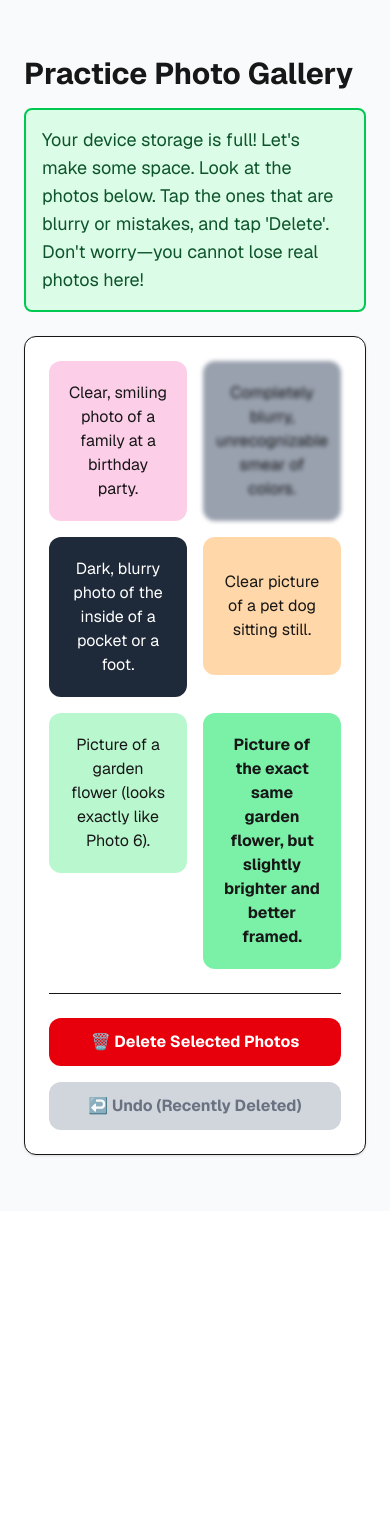
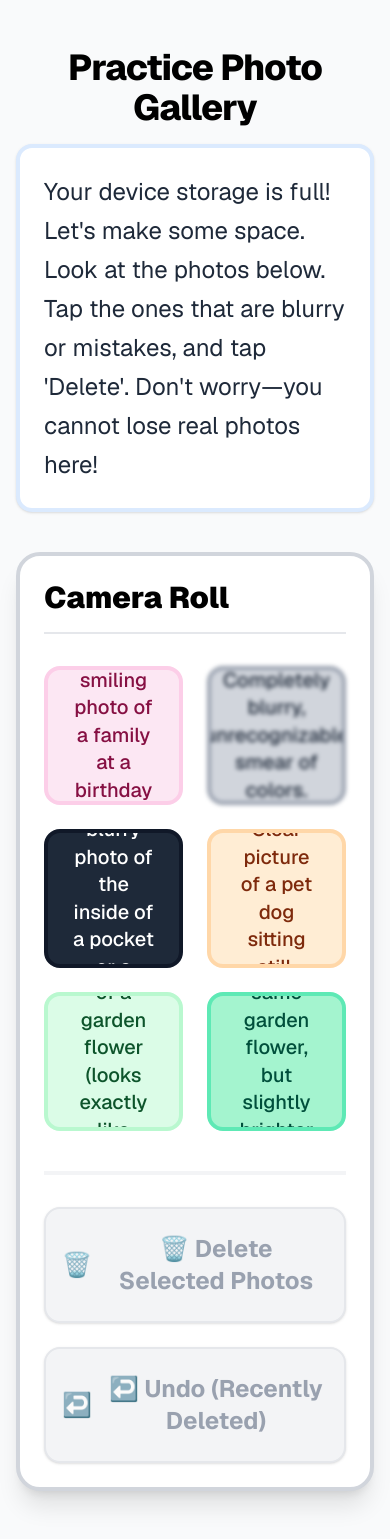
Before and after one commit to atullal/canopy, a Next.js app: page /storage-full-gallery in a window 390 px wide. Before the commit the page ends 1211 px from the top, so only its background shows below. Built offline with nearby package versions, Linux system fonts and the light colour scheme.

Commit message:
UX Polish: Animate photo grid selection and delete choreography with Framer Motion

```diff
--- a/app/components/StorageFullGallery.tsx
+++ b/app/components/StorageFullGallery.tsx
@@ -1,6 +1,7 @@
 "use client";
 
 import React, { useState } from 'react';
+import { motion, AnimatePresence } from 'framer-motion';
 import posthog from '../../utils/posthog';
 import scenarioData from '../../scenarios/storage-full-gallery.json';
 
@@ -8,6 +9,7 @@ export default function StorageFullGallery() {
   const [selectedIds, setSelectedIds] = useState<string[]>([]);
   const [deletedIds, setDeletedIds] = useState<string[]>([]);
   const [feedback, setFeedback] = useState<{ title: string; message: string; type: 'success' | 'failure' | 'info' } | null>(null);
+  const [isDeleting, setIsDeleting] = useState(false);
 
   const toggleSelect = (id: string) => {
     if (selectedIds.includes(id)) {
@@ -27,9 +29,13 @@ export default function StorageFullGallery() {
       return;
     }
 
+    setIsDeleting(true);
+
+    setTimeout(() => {
       const newlyDeleted = [...deletedIds, ...selectedIds];
       setDeletedIds(newlyDeleted);
       setSelectedIds([]);
+      setIsDeleting(false);
 
       const deletedPhotos = scenarioData.photos.filter(p => newlyDeleted.includes(p.id));
       const deletedKeepers = deletedPhotos.filter(p => p.isKeeper);
@@ -55,6 +61,7 @@ export default function StorageFullGallery() {
           type: 'success'
         });
       }
+    }, 600); // Wait for the deletion animation to complete
   };
 
   const handleUndo = () => {
@@ -69,80 +76,167 @@ export default function StorageFullGallery() {
 
   const getBgColor = (type: string) => {
     switch(type) {
-      case 'family': return 'bg-pink-200';
-      case 'blurry': return 'bg-gray-400 blur-[2px]';
-      case 'accidental': return 'bg-gray-800 text-white';
-      case 'pet': return 'bg-orange-200';
-      case 'duplicate': return 'bg-green-200';
-      case 'best-shot': return 'bg-green-300 font-bold';
-      default: return 'bg-gray-200';
+      case 'family': return 'bg-pink-100 text-pink-900 border-pink-200';
+      case 'blurry': return 'bg-gray-300 blur-[2px] text-gray-800 border-gray-400';
+      case 'accidental': return 'bg-gray-800 text-white border-gray-900';
+      case 'pet': return 'bg-orange-100 text-orange-900 border-orange-200';
+      case 'duplicate': return 'bg-green-100 text-green-900 border-green-200';
+      case 'best-shot': return 'bg-emerald-200 text-emerald-900 font-bold border-emerald-300';
+      default: return 'bg-gray-100 border-gray-200';
     }
   };
 
   return (
-    <div className="max-w-3xl mx-auto p-6 font-sans">
-      <h1 className="text-3xl font-bold mb-4">{scenarioData.title}</h1>
-      <div className="bg-green-100 border-2 border-green-500 p-4 rounded-lg text-lg mb-6 text-green-900">
+    <main className="max-w-4xl mx-auto p-4 md:p-8 font-sans text-gray-900 bg-gray-50 min-h-screen">
+      <header className="mb-10 text-center">
+        <h1 className="text-4xl md:text-5xl font-extrabold tracking-tight mb-4 text-black">
+          {scenarioData.title}
+        </h1>
+        <div
+          role="region"
+          aria-label="Scenario Description"
+          className="bg-white border-4 border-blue-100 p-6 rounded-2xl text-2xl leading-relaxed text-gray-800 shadow-sm inline-block text-left max-w-3xl"
+        >
           {scenarioData.description}
         </div>
+      </header>
 
-      <div className="bg-white p-6 border rounded-xl shadow-sm">
-        <div className="grid grid-cols-2 sm:grid-cols-3 gap-4 mb-6">
+      <div className="bg-white p-6 md:p-10 border-4 border-gray-300 rounded-3xl shadow-xl flex flex-col min-h-[600px] relative">
+        <h2 className="text-3xl font-black mb-8 text-black border-b-2 border-gray-200 pb-4">
+          Camera Roll
+        </h2>
+
+        <div className="grid grid-cols-2 md:grid-cols-3 gap-6 mb-10 flex-1">
+          <AnimatePresence>
             {scenarioData.photos.map((photo) => {
               if (deletedIds.includes(photo.id)) return null;
+
               const isSelected = selectedIds.includes(photo.id);
+              const isBeingDeleted = isDeleting && isSelected;
+
               return (
-              <div
+                <motion.button
                   key={photo.id}
+                  layout
+                  initial={{ opacity: 0, scale: 0.8 }}
+                  animate={{
+                    opacity: 1,
+                    scale: isBeingDeleted ? 0 : 1,
+                    y: isBeingDeleted ? 150 : 0,
+                    rotate: isBeingDeleted ? (Math.random() * 20 - 10) : 0
+                  }}
+                  exit={{ opacity: 0, scale: 0.5 }}
+                  transition={{
+                    type: 'spring',
+                    stiffness: isBeingDeleted ? 100 : 300,
+                    damping: isBeingDeleted ? 20 : 25
+                  }}
+                  whileHover={{ scale: isSelected ? 1 : 1.02 }}
+                  whileTap={{ scale: 0.95 }}
                   onClick={() => toggleSelect(photo.id)}
-                className={`relative aspect-square flex items-center justify-center p-4 text-center cursor-pointer rounded-xl border-4 transition-all duration-200 ${isSelected ? 'border-blue-500 scale-[0.98]' : 'border-transparent hover:opacity-90'} ${getBgColor(photo.type)}`}
+                  aria-pressed={isSelected}
+                  className={`relative aspect-square flex items-center justify-center p-6 text-center rounded-2xl border-4 transition-colors focus:outline-none focus-visible:ring-4 focus-visible:ring-blue-600 focus-visible:ring-offset-4 overflow-hidden
+                    ${getBgColor(photo.type)}
+                    ${isSelected ? 'ring-8 ring-blue-600 ring-offset-4 border-transparent z-10' : ''}
+                  `}
                 >
+                  <span className={`text-xl md:text-2xl font-medium leading-snug z-0 ${isSelected ? 'opacity-50' : 'opacity-100'}`}>
                     {photo.description}
+                  </span>
+
+                  {/* Massive Selection Checkmark */}
+                  <AnimatePresence>
                     {isSelected && (
-                  <div className="absolute bottom-2 right-2 bg-blue-500 text-white w-6 h-6 rounded-full flex items-center justify-center font-bold shadow-md">
-                    ✓
+                      <motion.div
+                        initial={{ opacity: 0, scale: 0.3 }}
+                        animate={{ opacity: 1, scale: 1 }}
+                        exit={{ opacity: 0, scale: 0.3 }}
+                        transition={{ type: 'spring', stiffness: 400, damping: 20 }}
+                        className="absolute inset-0 bg-blue-600/20 backdrop-blur-[2px] flex items-center justify-center z-10"
+                      >
+                        <div className="bg-blue-600 text-white w-20 h-20 rounded-full flex items-center justify-center font-bold shadow-2xl border-4 border-white">
+                          <svg xmlns="http://www.w3.org/2000/svg" className="h-12 w-12" fill="none" viewBox="0 0 24 24" stroke="currentColor" strokeWidth={4}>
+                            <path strokeLinecap="round" strokeLinejoin="round" d="M5 13l4 4L19 7" />
+                          </svg>
                         </div>
+                      </motion.div>
                     )}
-              </div>
+                  </AnimatePresence>
+                </motion.button>
               );
             })}
+          </AnimatePresence>
         </div>
 
-        <div className="flex flex-col sm:flex-row gap-4 border-t pt-6">
-          <button
+        <div className="flex flex-col sm:flex-row gap-6 border-t-4 border-gray-100 pt-8 mt-auto relative z-20">
+          <motion.button
+            whileHover={{ scale: selectedIds.length > 0 ? 1.02 : 1 }}
+            whileTap={{ scale: selectedIds.length > 0 ? 0.95 : 1 }}
             onClick={handleDelete}
-            className="flex-1 bg-red-600 text-white font-bold py-3 px-4 rounded-xl hover:bg-red-700 transition"
+            disabled={isDeleting}
+            className={`flex-1 font-bold text-2xl py-6 px-4 rounded-2xl transition-colors focus:outline-none focus-visible:ring-4 focus-visible:ring-red-600 min-h-[5rem] shadow-sm flex items-center justify-center gap-3
+              ${selectedIds.length > 0
+                ? 'bg-red-100 text-red-900 border-2 border-red-600 hover:bg-red-200 active:bg-red-300'
+                : 'bg-gray-100 text-gray-400 border-2 border-gray-200 cursor-not-allowed'}`}
           >
-            {scenarioData.actions.find(a => a.id === 'delete')?.label}
-          </button>
-          <button
+            🗑️ <span>{scenarioData.actions.find(a => a.id === 'delete')?.label} {selectedIds.length > 0 && `(${selectedIds.length})`}</span>
+          </motion.button>
+
+          <motion.button
+            whileHover={{ scale: deletedIds.length > 0 ? 1.02 : 1 }}
+            whileTap={{ scale: deletedIds.length > 0 ? 0.95 : 1 }}
             onClick={handleUndo}
-            disabled={deletedIds.length === 0}
-            className={`flex-1 font-bold py-3 px-4 rounded-xl transition ${deletedIds.length > 0 ? 'bg-blue-600 text-white hover:bg-blue-700' : 'bg-gray-300 text-gray-500 cursor-not-allowed'}`}
+            disabled={deletedIds.length === 0 || isDeleting}
+            className={`flex-1 font-bold text-2xl py-6 px-4 rounded-2xl transition-colors focus:outline-none focus-visible:ring-4 focus-visible:ring-blue-600 min-h-[5rem] shadow-sm flex items-center justify-center gap-3
+              ${deletedIds.length > 0
+                ? 'bg-blue-100 text-blue-900 border-2 border-blue-600 hover:bg-blue-200 active:bg-blue-300'
+                : 'bg-gray-100 text-gray-400 border-2 border-gray-200 cursor-not-allowed'}`}
           >
-            {scenarioData.actions.find(a => a.id === 'undo')?.label}
-          </button>
+            ↩️ <span>{scenarioData.actions.find(a => a.id === 'undo')?.label}</span>
+          </motion.button>
         </div>
       </div>
 
+      {/* Modal Feedback with Framer Motion */}
+      <AnimatePresence>
         {feedback && (
-        <div className="fixed inset-0 bg-black/60 flex items-center justify-center p-4 z-50">
-          <div className="bg-white p-8 rounded-2xl max-w-lg w-full text-center shadow-xl">
-            <h3 className={`text-2xl font-bold mb-4 ${feedback.type === 'failure' ? 'text-red-600' : feedback.type === 'success' ? 'text-green-600' : 'text-blue-600'}`}>
+          <div className="fixed inset-0 z-[100] flex items-center justify-center p-4 sm:p-6">
+            <motion.div
+              initial={{ opacity: 0 }}
+              animate={{ opacity: 1 }}
+              exit={{ opacity: 0 }}
+              transition={{ duration: 0.3 }}
+              className="absolute inset-0 bg-gray-900/80 backdrop-blur-sm"
+              onClick={() => setFeedback(null)}
+              aria-hidden="true"
+            />
+
+            <motion.div
+              role="alertdialog"
+              aria-modal="true"
+              initial={{ opacity: 0, scale: 0.95, y: 20 }}
+              animate={{ opacity: 1, scale: 1, y: 0 }}
+              exit={{ opacity: 0, scale: 0.95, y: 10 }}
+              transition={{ type: 'spring', stiffness: 300, damping: 25, mass: 1 }}
+              className="relative bg-white border-4 border-gray-200 p-8 md:p-12 rounded-3xl max-w-2xl w-full text-center shadow-2xl"
+            >
+              <h3 className={`text-4xl font-extrabold mb-8 ${feedback.type === 'failure' ? 'text-red-800' : feedback.type === 'success' ? 'text-green-800' : 'text-blue-800'}`}>
                 {feedback.title}
               </h3>
-            <div className="text-lg text-gray-700 whitespace-pre-wrap mb-6 text-left">
+              <div className="text-2xl text-gray-900 leading-relaxed whitespace-pre-wrap mb-10 text-left bg-gray-50 p-6 rounded-xl border border-gray-200">
                 {feedback.message}
               </div>
               <button
                 onClick={() => setFeedback(null)}
-              className="bg-blue-600 text-white font-bold py-3 px-8 rounded-xl hover:bg-blue-700 w-full"
+                autoFocus
+                className="w-full sm:w-auto min-w-[14rem] bg-blue-700 text-white font-bold text-3xl py-6 px-10 rounded-xl hover:bg-blue-800 active:bg-blue-900 active:scale-95 transition-all focus:outline-none focus-visible:ring-4 focus-visible:ring-blue-500 shadow-md"
               >
                 Continue
               </button>
-          </div>
+            </motion.div>
           </div>
         )}
-    </div>
+      </AnimatePresence>
+    </main>
   );
 }
```
Lines whose indentation alone changed are shown as unchanged.
